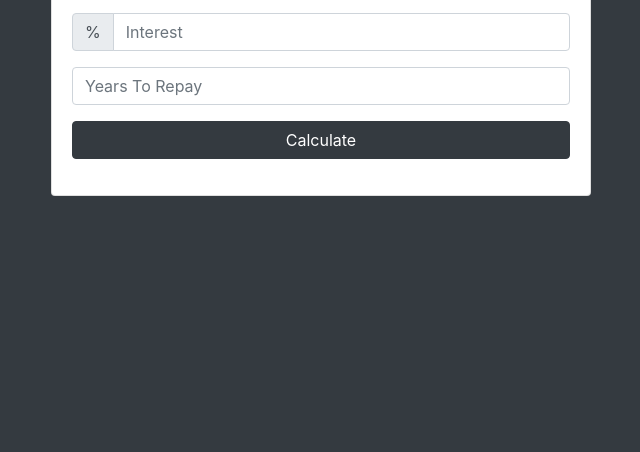
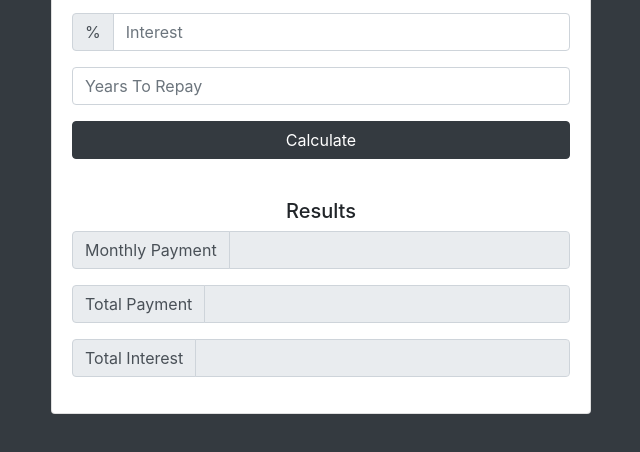
Before and after one commit to katherinebl/loan-calculator, a plain HTML site: page index.html in a window 1280 px wide. Shown: the part 182-634 px from the top of the page, without its empty margins (319-959 px from the left). Drawn offline with nearby package versions, Linux system fonts and the light colour scheme.

Commit message:
Finish user interface inputs

```diff
--- a/index.html
+++ b/index.html
@@ -41,11 +41,37 @@
           </form>
 
           <!-- LOADER HERE -->
+
+          <!-- <div id="loading">
+            <img src="img/loader.gif" alt="loader gif">
+          </div> -->
+
           <!-- RESULTS  -->
-
+          <div id="results" class="pt-4">
+            <h5>Results</h5>
+            <div class="input-group mb-3">
+              <div class="input-group-prepend">
+                <span class="input-group-text">Monthly Payment</span>
+              </div>
+              <input type="text" class="form-control" id="monthly-payment" disabled>
+            </div>
+            <!-- TOTAL PAYMENT -->
+            <div class="input-group mb-3">
+              <div class="input-group-prepend">
+                <span class="input-group-text">Total Payment</span>
+              </div>
+              <input type="text" class="form-control" id="total-payment" disabled>
+            </div>
+            <!-- TOTAL INTEREST -->
+            <div class="input-group mb-3">
+              <div class="input-group-prepend">
+                <span class="input-group-text">Total Interest</span>
+              </div>
+              <input type="text" class="form-control" id="total-interest" disabled>
+            </div>
+          </div>
         </div>
       </div>
-
     </div>
   </div>
 
@@ -60,6 +86,7 @@
   <script src="https://maxcdn.bootstrapcdn.com/bootstrap/4.0.0/js/bootstrap.min.js"
     integrity="sha384-JZR6Spejh4U02d8jOt6vLEHfe/JQGiRRSQQxSfFWpi1MquVdAyjUar5+76PVCmYl"
     crossorigin="anonymous"></script>
+  <script src="app.js"></script>
 </body>
 
 </html>
```
